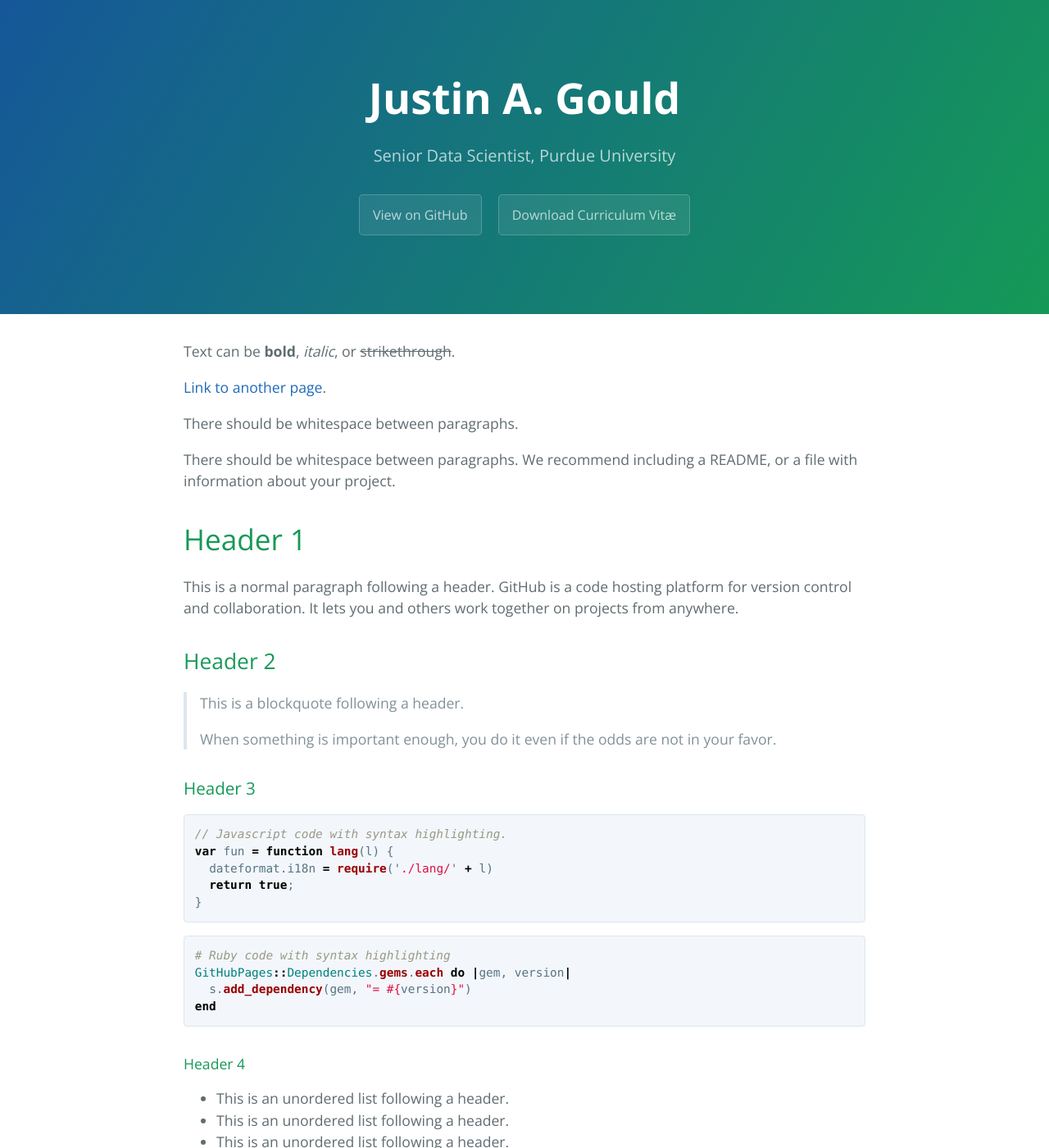
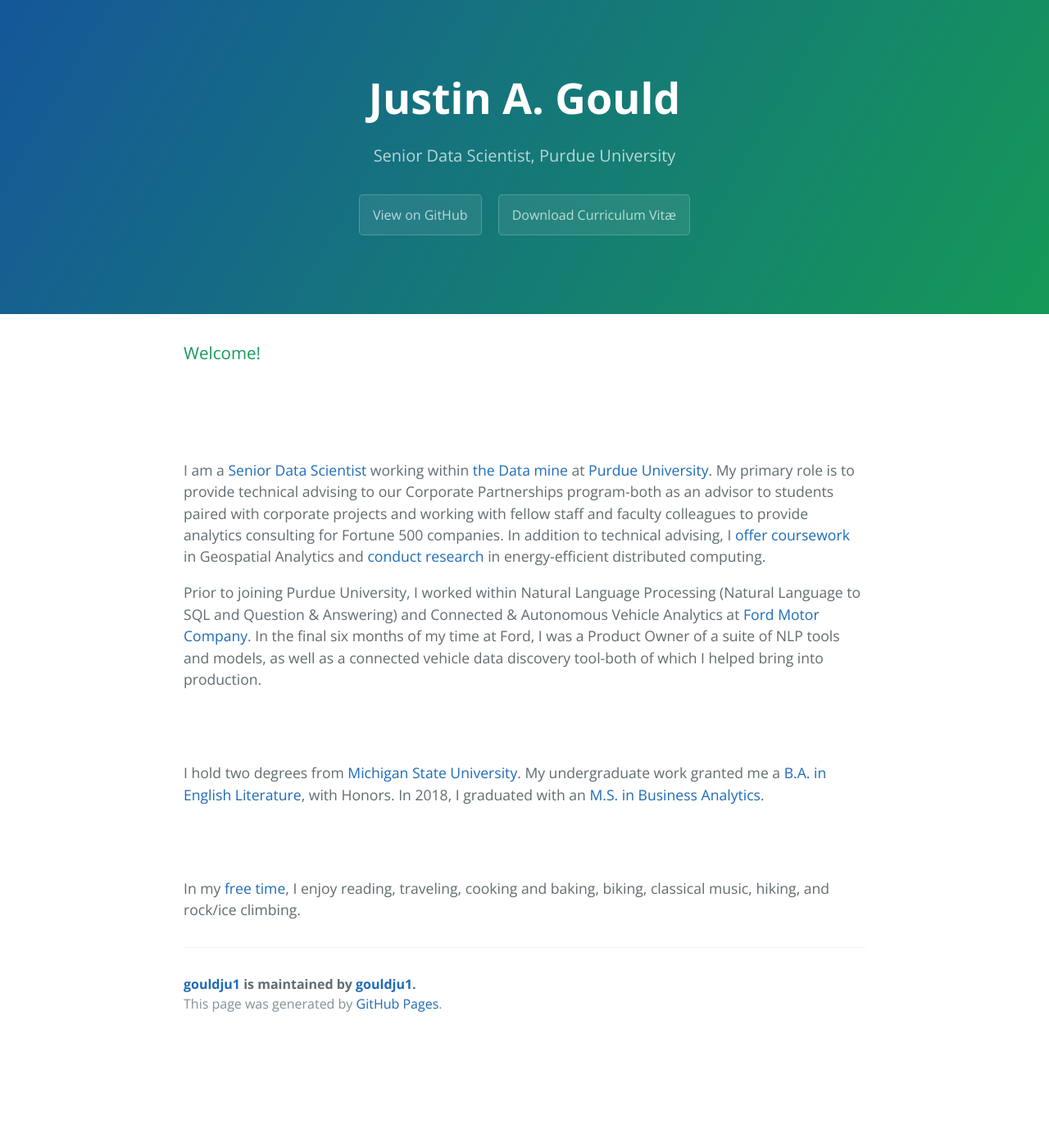
Before and after one commit to gouldju1/gouldju1, a Jekyll site: the page built from index.md, in a window 1280 px wide and 1400 px high. Shown: the whole window at 82% size. Built offline with Jekyll 4.4.1, drawn with Linux system fonts in a browser that asks for light colours; some of the changed text lies outside the part shown.

Commit message:
Update index.md

````diff
--- a/_config.yml
+++ b/_config.yml
@@ -1,7 +1,6 @@
 title: Justin A. Gould
 description: Senior Data Scientist, Purdue University
 show_downloads: true
-google_analytics:
 theme: jekyll-theme-cayman
 github:
   publication_url: INSERT
--- a/index.md
+++ b/index.md
@@ -2,122 +2,19 @@
 layout: default
 ---
 
-Text can be **bold**, _italic_, or ~~strikethrough~~.
+<h3>Welcome!</h3>
 
-[Link to another page](./another-page.html).
+<br><br><br>
 
-There should be whitespace between paragraphs.
-
-There should be whitespace between paragraphs. We recommend including a README, or a file with information about your project.
-
-# Header 1
-
-This is a normal paragraph following a header. GitHub is a code hosting platform for version control and collaboration. It lets you and others work together on projects from anywhere.
-
-## Header 2
-
-> This is a blockquote following a header.
->
-> When something is important enough, you do it even if the odds are not in your favor.
-
-### Header 3
-
-```js
-// Javascript code with syntax highlighting.
-var fun = function lang(l) {
-  dateformat.i18n = require('./lang/' + l)
-  return true;
-}
-```
-
-```ruby
-# Ruby code with syntax highlighting
-GitHubPages::Dependencies.gems.each do |gem, version|
-  s.add_dependency(gem, "= #{version}")
-end
-```
-
-#### Header 4
-
-*   This is an unordered list following a header.
-*   This is an unordered list following a header.
-*   This is an unordered list following a header.
-
-##### Header 5
-
-1.  This is an ordered list following a header.
-2.  This is an ordered list following a header.
-3.  This is an ordered list following a header.
-
-###### Header 6
-
-| head1        | head two          | three |
-|:-------------|:------------------|:------|
-| ok           | good swedish fish | nice  |
-| out of stock | good and plenty   | nice  |
-| ok           | good `oreos`      | hmm   |
-| ok           | good `zoute` drop | yumm  |
-
-### There's a horizontal rule below this.
-
-* * *
-
-### Here is an unordered list:
-
-*   Item foo
-*   Item bar
-*   Item baz
-*   Item zip
-
-### And an ordered list:
-
-1.  Item one
-1.  Item two
-1.  Item three
-1.  Item four
-
-### And a nested list:
-
-- level 1 item
-  - level 2 item
-  - level 2 item
-    - level 3 item
-    - level 3 item
-- level 1 item
-  - level 2 item
-  - level 2 item
-  - level 2 item
-- level 1 item
-  - level 2 item
-  - level 2 item
-- level 1 item
-
-### Small image
-
-![Octocat](https://github.githubassets.com/images/icons/emoji/octocat.png)
-
-### Large image
-
-![Branching](https://guides.github.com/activities/hello-world/branching.png)
+I am a <a target="_blank" rel="noopener noreferrer"  href="https://www.linkedin.com/in/gouldju1/">Senior Data Scientist</a> working within <a target="_blank" rel="noopener noreferrer"  href="https://datamine.purdue.edu/">the Data mine</a> at <a target="_blank" rel="noopener noreferrer"  href="https://www.purdue.edu/">Purdue University</a>. My primary role is to provide technical advising to our Corporate Partnerships program-both as an advisor to students paired with corporate projects and working with fellow staff and faculty colleagues to provide analytics consulting for Fortune 500 companies. In addition to technical advising, I <a target="_blank" rel="noopener noreferrer"  href="https://github.com/gouldju1/tdm-foundations-of-geospatial-analytics">offer coursework</a> in Geospatial Analytics and <a target="_blank" rel="noopener noreferrer"  href="https://arxiv.org/search/cs?searchtype=author&query=Gould%2C+J">conduct research</a> in energy-efficient distributed computing.
 
 
-### Definition lists can be used with HTML syntax.
+Prior to joining Purdue University, I worked within Natural Language Processing (Natural Language to SQL and Question & Answering) and Connected & Autonomous Vehicle Analytics at <a target="_blank" rel="noopener noreferrer"  href="https://www.purdue.edu/">Ford Motor Company</a>. In the final six months of my time at Ford, I was a Product Owner of a suite of NLP tools and models, as well as a connected vehicle data discovery tool-both of which I helped bring into production.
 
-<dl>
-<dt>Name</dt>
-<dd>Godzilla</dd>
-<dt>Born</dt>
-<dd>1952</dd>
-<dt>Birthplace</dt>
-<dd>Japan</dd>
-<dt>Color</dt>
-<dd>Green</dd>
-</dl>
+<br><br>
 
-```
-Long, single-line code blocks should not wrap. They should horizontally scroll if they are too long. This line should be long enough to demonstrate this.
-```
+I hold two degrees from <a target="_blank" rel="noopener noreferrer"  href="http://www.msu.edu">Michigan State University</a>. My undergraduate work granted me a <a target="_blank" rel="noopener noreferrer"  href="https://english.msu.edu/about/">B.A. in English Literature</a>, with Honors. In 2018, I graduated with an <a target="_blank" rel="noopener noreferrer"  href="https://broad.msu.edu/masters/business-analytics/">M.S. in Business Analytics</a>.
 
-```
-The final element.
-```
+<br><br>
+
+In my <a target="_blank" rel="noopener noreferrer"  href="https://broad.msu.edu/masters/business-analytics/">free time</a>, I enjoy reading, traveling, cooking and baking, biking, classical music, hiking, and rock/ice climbing.
````
Also changed, not shown: pages/another-page copy 3.md (added, +11 -0 lines), pages/another-page copy.md (added, +11 -0 lines), pages/another-page.md (added, +11 -0 lines), README.md, pages/another-page copy 2.md (renamed from another-page.md), 1 other file.
